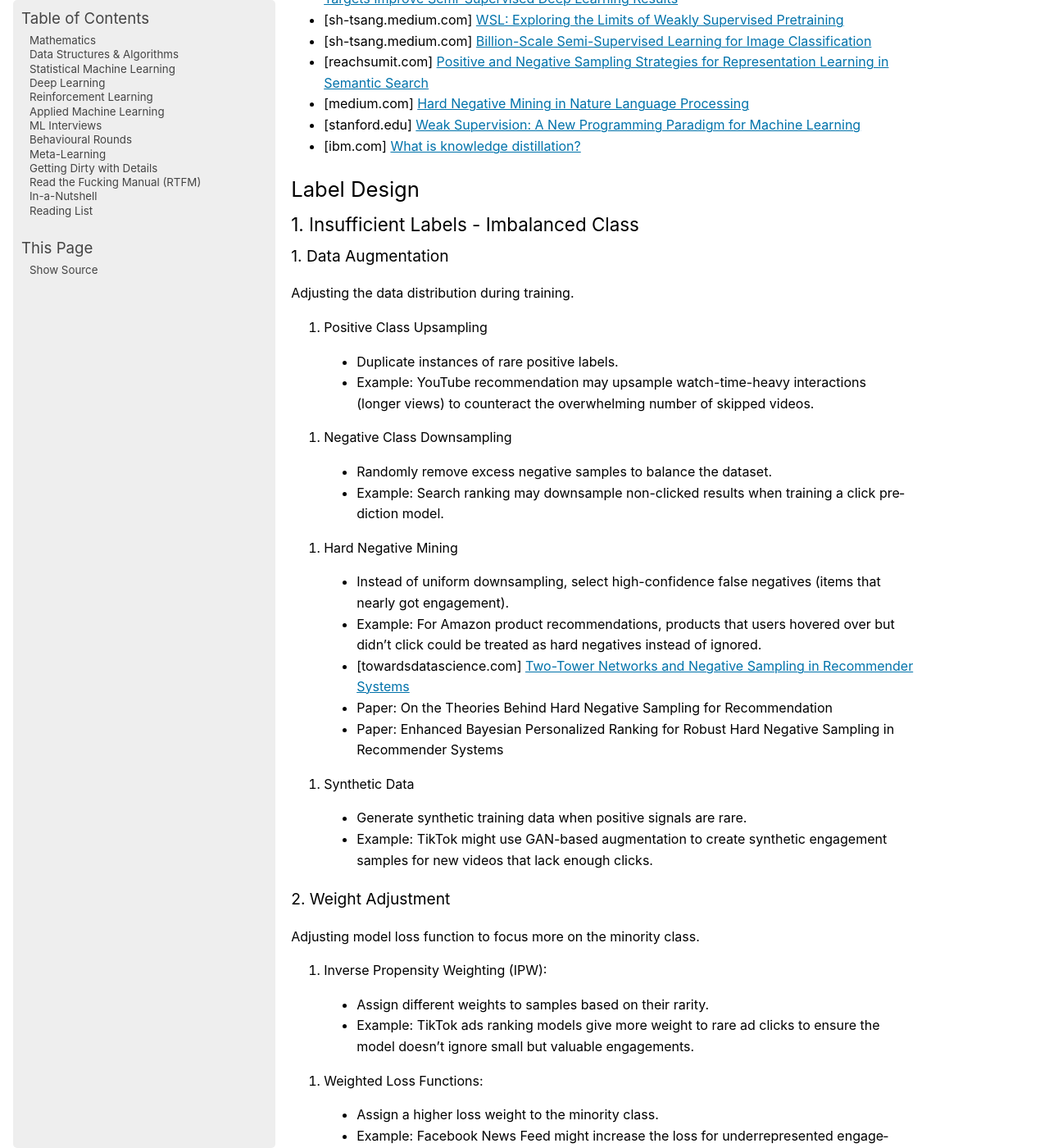
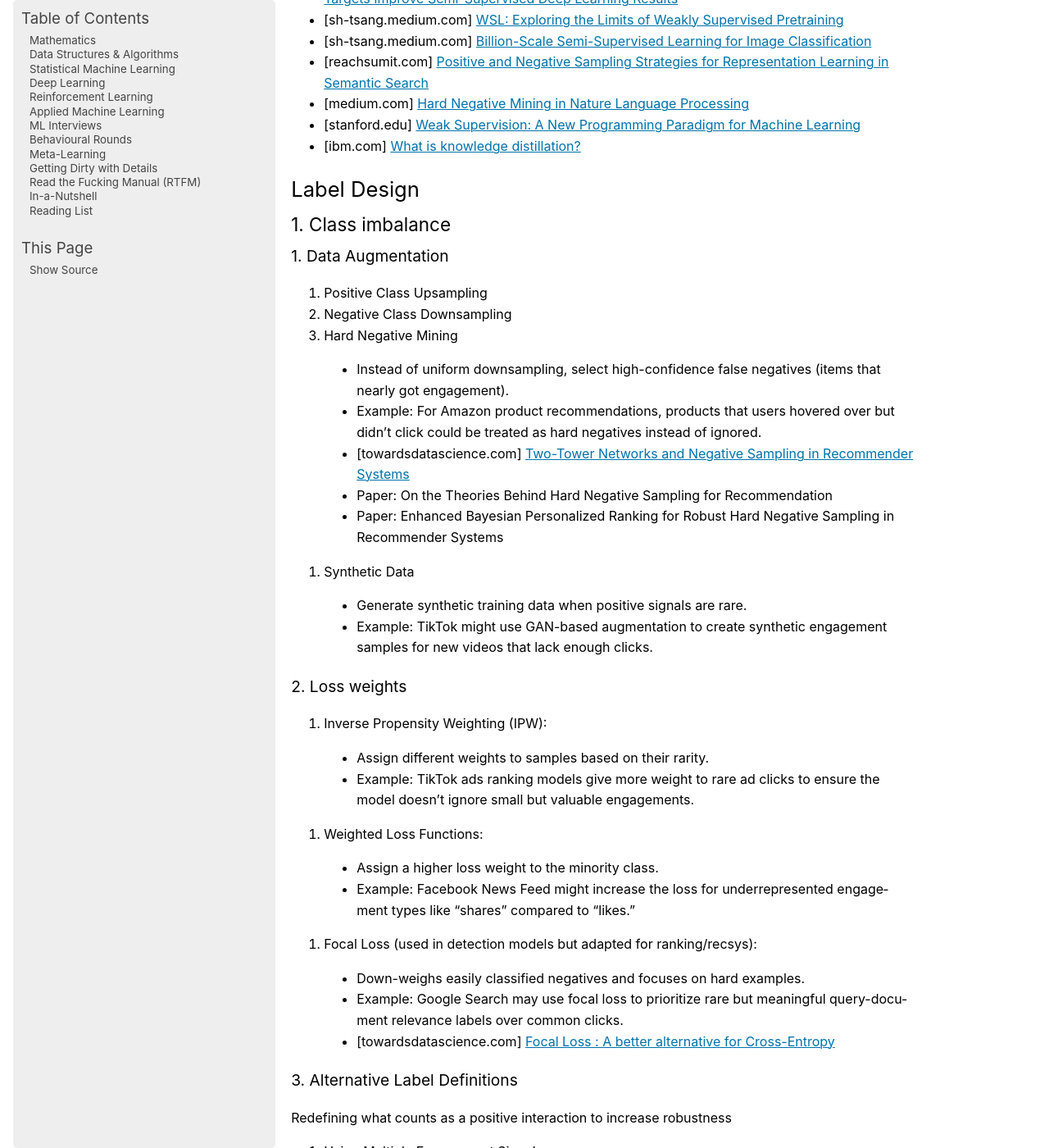
Before and after one commit to uselesstechjunks/leetcode, a Sphinx documentation site: the page built from docs/source/applied/practical/datatech.rst, in a window 1280 px wide and 1400 px high, scrolled down 1503 px. Shown: the whole window at 82% size. Built offline with Sphinx 7.4.7, drawn with Linux system fonts in a browser that asks for light colours; pages that are not in the unit, such as notebooks, are missing from menus; some of the changed text lies outside the part shown.

Commit message:
Update datatech.rst

```diff
--- a/docs/source/applied/practical/datatech.rst
+++ b/docs/source/applied/practical/datatech.rst
@@ -27,20 +27,12 @@ Resources
 ***********************************************************************
 Label Design
 ***********************************************************************
-1. Insufficient Labels - Imbalanced Class
+1. Class imbalance
 =======================================================================
 1. Data Augmentation
 -----------------------------------------------------------------------
-Adjusting the data distribution during training.
-
 #. Positive Class Upsampling
-
-	- Duplicate instances of rare positive labels.
-	- Example: YouTube recommendation may upsample watch-time-heavy interactions (longer views) to counteract the overwhelming number of skipped videos.
 #. Negative Class Downsampling
-
-	- Randomly remove excess negative samples to balance the dataset.
-	- Example: Search ranking may downsample non-clicked results when training a click prediction model.
 #. Hard Negative Mining
 
 	- Instead of uniform downsampling, select high-confidence false negatives (items that nearly got engagement).
@@ -53,10 +45,8 @@ Adjusting the data distribution during training.
 	- Generate synthetic training data when positive signals are rare.
 	- Example: TikTok might use GAN-based augmentation to create synthetic engagement samples for new videos that lack enough clicks.
 
-2. Weight Adjustment
+2. Loss weights
 -----------------------------------------------------------------------
-Adjusting model loss function to focus more on the minority class.
-
 #. Inverse Propensity Weighting (IPW):
 
 	- Assign different weights to samples based on their rarity.
@@ -131,7 +121,7 @@ Industry Reference:
 
 - `FAISS (Facebook AI Similarity Search) <https://github.com/facebookresearch/faiss>`_: While primarily for efficient ANN search, FAISS is an example of a system that supports scalable negative sampling in embedding-based retrieval.
 
-2. Inaccurate Labels - Noisy Labels
+2. Noisy Labels
 =======================================================================
 1. Label Smoothing
 -----------------------------------------------------------------------
@@ -139,14 +129,14 @@ Industry Reference:
 
 2. Noise Filtering
 -----------------------------------------------------------------------
-- Human-in-the-loop Use human feedback to verify or correct labels in the dataset.
-- Confidence-based Filtering Remove samples with low model confidence or high disagreement between multiple annotators.
+- Human-in-the-loop: Use human feedback to verify or correct labels in the dataset.
+- Confidence-based Filtering: Remove samples with low model confidence or high disagreement between multiple annotators.
 
 3. Outlier Detection
 -----------------------------------------------------------------------
 - Apply algorithms (e.g., Isolation Forest, Z-score method) to detect outliers in the dataset and remove instances with highly suspicious labels.
 
-3. Insufficient Labels - Sparse Labels
+3. Low Data Regime
 =======================================================================
 1. Semi Supervised Learning
 -----------------------------------------------------------------------
```
Also changed, not shown: other parts of docs/source/applied/practical/datatech.rst (+1 -1 lines).
